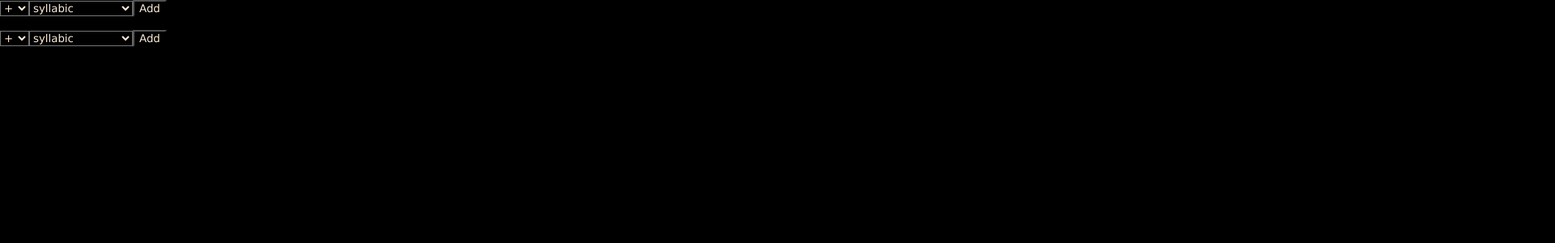
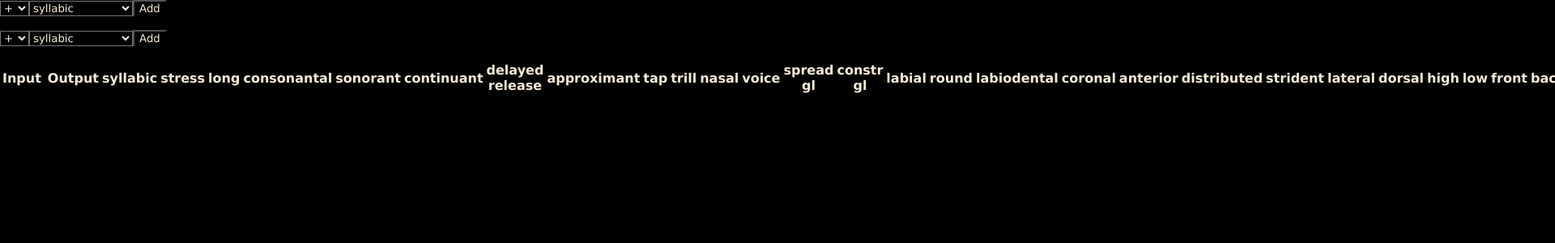
Before and after one commit to MarcinFort/phon_processor, a React (Create React App) app: page / in a window 1280 px wide. Shown: the top 300 px of the page at 81% size, 1920 px wide, since content can reach past the window. Built offline with nearby package versions, Linux system fonts and the light colour scheme.

Commit message:
Create a table in the InvWindow

```diff
--- a/src/IndivSegment.js
+++ b/src/IndivSegmentRow.js
@@ -1,6 +1,6 @@
 import React from 'react';
 
-export class IndivSegment extends React.Component {
+export class IndivSegmentRow extends React.Component {
 
     state = {
         isHovering: false
--- a/src/InvWindow.js
+++ b/src/InvWindow.js
@@ -1,6 +1,6 @@
 import React from 'react';
 import { featuresAPI } from './data/FeaturesAPI';
-import { IndivSegment } from './IndivSegment';
+import { IndivSegmentRow } from './IndivSegmentRow';
 
 export class InvWindow extends React.Component {
 
@@ -18,7 +18,20 @@ export class InvWindow extends React.Component {
             return this.checkSegment(x, this.props.features);
         });
 
-        return JSON.stringify(this.props.features).length > 2 ? filteredInv.map(y => <IndivSegment spec={y} />) : <span></span>
+        let headerFeatures = Object.keys(featuresAPI[0]).slice(1);
+        console.log(headerFeatures)
+
+        return (
+            <table>
+                <tr>
+                    <th>Input</th>
+                    <th>    </th>
+                    <th>Output</th>
+                    {headerFeatures.map(x => <th>{x}</th>)}
+                </tr>
+                {JSON.stringify(this.props.features).length > 2 ? filteredInv.map(y => <IndivSegmentRow spec={y} />) : <span></span>}
+            </table>
+        )
     }
 
 
```
